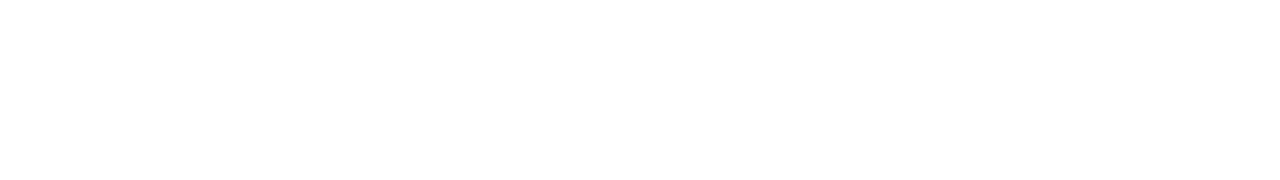
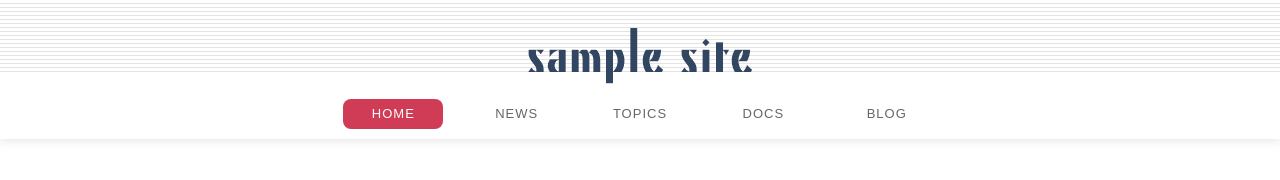
Before and after one commit to pipupika/modenCoding, a plain HTML site: page mcoding/standard-layout/index.html in a window 1280 px wide. Drawn offline with Linux system fonts and the light colour scheme.

Commit message:
ヘッダーをつくりました

```diff
--- a/mcoding/standard-layout/css/style.css
+++ b/mcoding/standard-layout/css/style.css
@@ -18,7 +18,51 @@ a:link, a:visited, a:hover, a:active{
 
 .header{
   width: 100%;
+  padding: 28px 0 10px;
+  background: url('../images/bg-header.gif')repeat-x;
+  box-shadow: 0 0 10px 1px #e3e3e3;
 }
+.logo{
+  width: 225px;
+  height: 56px;
+  margin: 0 auto;
+  background: url('../images/logo.png')no-repeat;
+  overflow: hidden;
+  text-indent: 100%;
+  white-space: nowrap;
+}
+.logo a{
+  display: block;
+  width: 100%;
+  height: 100%;
+}
+.global-nav{
+  margin-top: 15px;
+  text-align: center;
+}
+/*なぜここは.global-navを設定するの？　.nav-itemだけじゃだめな理由は？*/
+.global-nav .nav-item{
+  display: inline-block;
+  margin: 0 10px;
+}
+.global-nav .nav-item a{
+  display: inline-block;
+  width: 100px;
+  height: 30px;
+  line-height: 30px;
+  text-align: center;
+  border-radius: 8px;
+  color: #666;
+  font-size: 1.3rem;
+  letter-spacing: 1px;
+  transition: 0.15s;
+}
+.global-nav .nav-item.active a,
+.global-nav .nav-item a:hover{
+  background-color: #d03c56;
+  color: #fff;
+}
+
 .warpper{
   width: 970px;
   margin: 30px auto 40px;
--- a/mcoding/standard-layout/index.html
+++ b/mcoding/standard-layout/index.html
@@ -8,7 +8,18 @@
   </head>
   <body>
     <header class="header">
-
+      <h1 class="logo">
+        <a href="/">SAMPLE SITE</a>
+      </h1>
+      <nav class="global-nav">
+        <ul>
+          <li class="nav-item active"><a href="#">HOME</a></li>
+          <li class="nav-item"><a href="#">NEWS</a></li>
+          <li class="nav-item"><a href="#">TOPICS</a></li>
+          <li class="nav-item"><a href="#">DOCS</a></li>
+          <li class="nav-item"><a href="#">BLOG</a></li>
+        </ul>
+      </nav>
     </header>
     <div class="wrapper clearfix">
       <main class="main">
```
